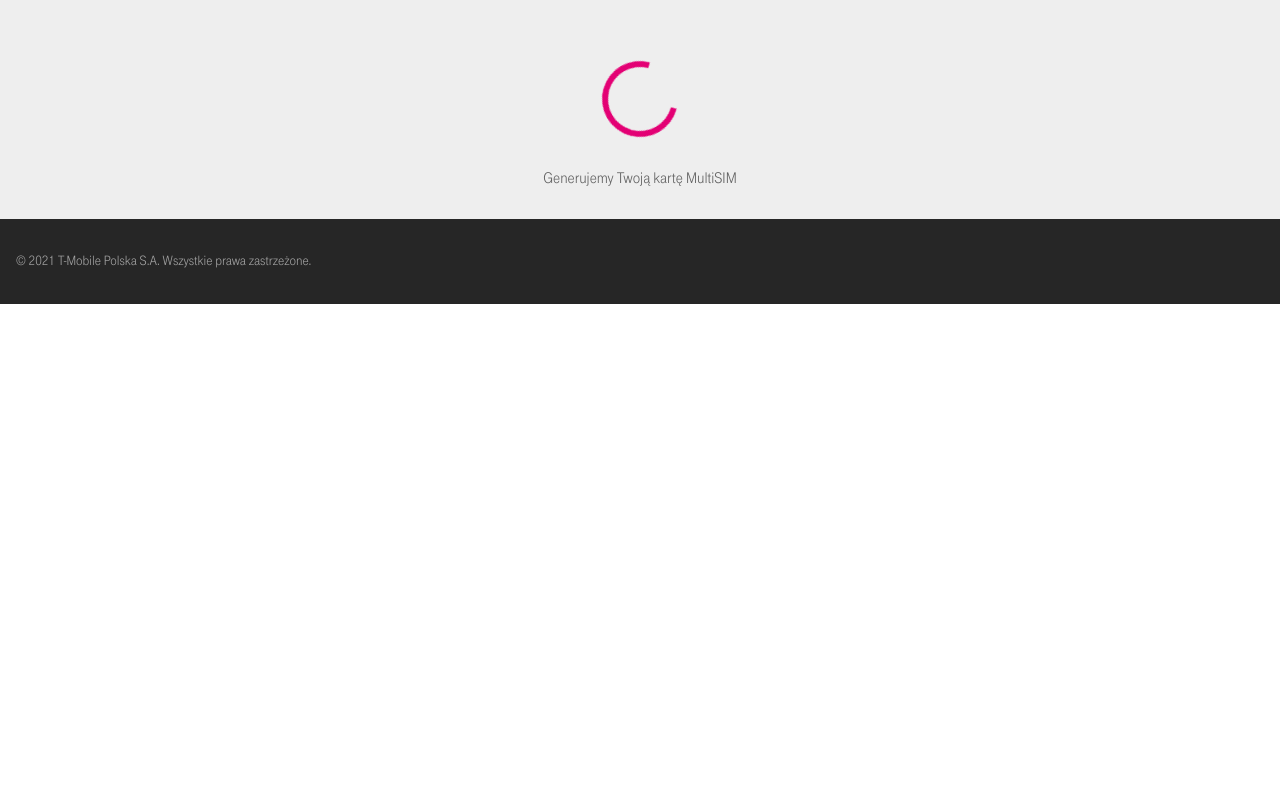
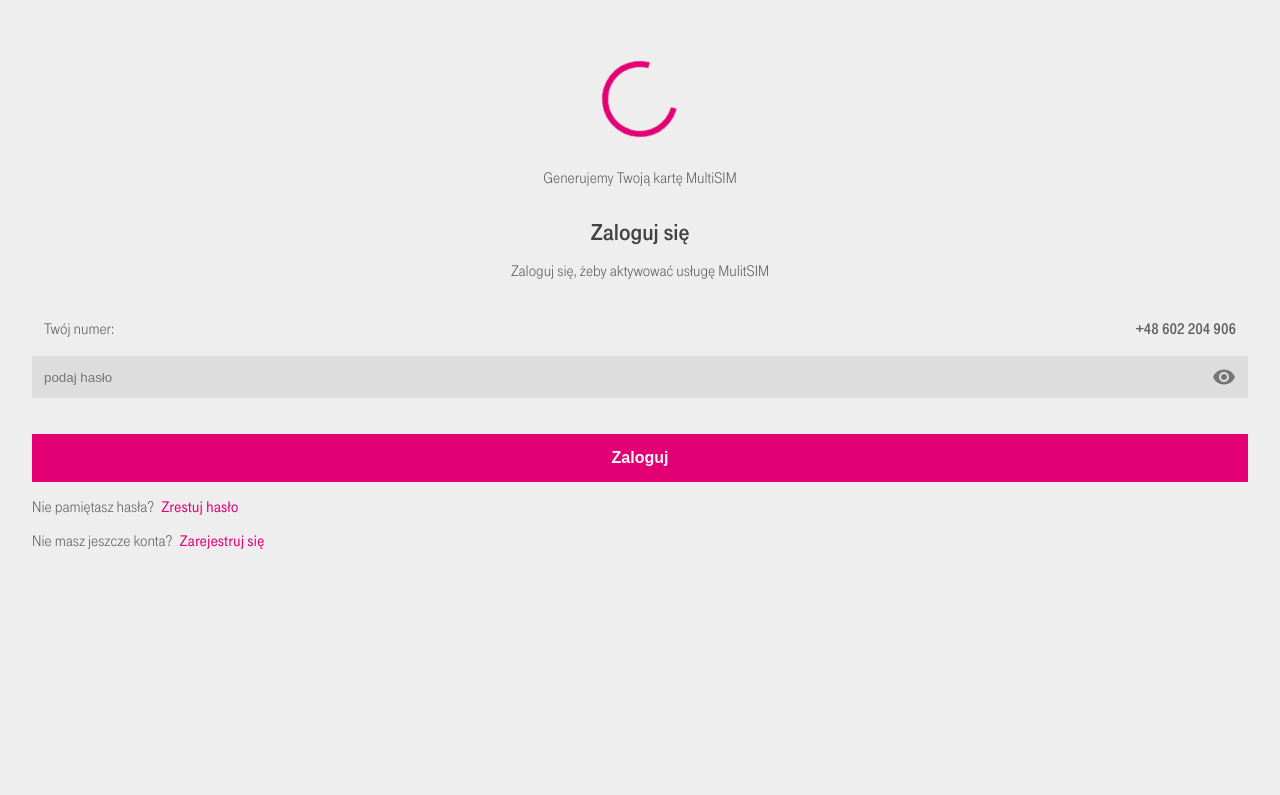
Before and after one commit to patrykbialek/venom, a website: page index.html in a window 1280 px wide. Shown: the part 1231-2026 px from the top of the page. Before the commit the page ends 1535 px from the top, so only its background shows below. Drawn offline with Linux system fonts and the light colour scheme.

Commit message:
add login form

```diff
--- a/index.html
+++ b/index.html
@@ -120,7 +120,8 @@
               Usługa MultiSIM
             </h1>
           </header>
-          <p class="tm-multisim-info__main">Dzięki usłudze MultiSIM możesz korzystać z jednego numeru telefonu na wielu urządzeniach jednocześnie.</p>
+          <p class="tm-multisim-info__main">Dzięki usłudze MultiSIM możesz korzystać z jednego numeru telefonu na wielu
+            urządzeniach jednocześnie.</p>
           <p class="tm-multisim-info__hint">Włączenie usługi MultiSIM spowoduje automatyczne włączenie usługi VoLTE i
             wyłączenie usług "Kto tam?" oraz "Już jestem".</p>
         </section>
@@ -137,11 +138,13 @@
         </section>
         <section>
           <label class="tm-multisim-info__accept-regulation" for="">
-            Akceptuję <a class="tm-btn-link">regulamin</a> usługi MultiSIM<input id="acceptRegulation" type="checkbox">
+            Akceptuję <a class="tm-button tm-button--link">regulamin</a> usługi MultiSIM<input id="acceptRegulation"
+              type="checkbox">
           </label>
           <div class="tm-multisim-info__action">
-            <button class="tm-multisim-info__cancel-button" id="cancel">Rezygnuję</button>
-            <button class="tm-multisim-info__confirm-button" id="confirm">Włącz usługę</button>
+            <button class="tm-button tm-button--link tm-multisim-info__cancel-button" id="cancel">Rezygnuję</button>
+            <button class="tm-button tm-button--primary tm-multisim-info__confirm-button" id="confirm" disabled>Włącz
+              usługę</button>
           </div>
         </section>
       </div>
@@ -188,6 +191,33 @@
       <div class="tm-sim-generation__spinner"></div>
       <div class="tm-sim-generation__message">Generujemy Twoją kartę MultiSIM</div>
     </section>
+
+    <section class="tm-signup">
+      <header class="tm-signup__header">
+        <h1>
+          Zaloguj się
+        </h1>
+      </header>
+      <p class="tm-signup__hint">Zaloguj się, żeby aktywować usługę MulitSIM</p>
+      <form action="" class="tm-signup__form">
+        <div class="tm-signup__form-phone-number">
+          <label for="">Twój numer:</label>
+          <strong>+48 602 204 906</strong>
+        </div>
+        <div class="tm-signup__form-password-input">
+          <input class="tm-input-text" type="password" placeholder="podaj hasło">
+          <a href="" class="tm-input-text-addon">
+            <img src="./images/remove_red_eye-24px.svg" alt="pokaż">
+          </a>
+        </div>
+        <div class="tm-signup__form-actions">
+          <button class="tm-button tm-button--primary">Zaloguj</button>
+          <p class="tm-reset-password">Nie pamiętasz hasła? <a href="" class="tm-button tm-button--link">Zrestuj hasło</a></p>
+          <p class="tm-register">Nie masz jeszcze konta? <a href="" class="tm-button tm-button--link">Zarejestruj się</a></p>
+        </div>
+      </form>
+    </section>
+    <br><br><br><br><br><br><br><br><br><br><br>
   </main>
 
   <footer class="tm-footer">
--- a/js/index.js
+++ b/js/index.js
@@ -2,6 +2,8 @@
 const logoutButton = document.querySelector("#logoutButton");
 const actionSpinner = document.querySelector("#actionSpinner");
 const actionMessage = document.querySelector("#actionMessage");
+const acceptRegulationCheckbox = document.querySelector("#acceptRegulation");
+const confirmButton = document.querySelector("#confirm");
 
 const message = {
   logoutBefore: "Możesz się bezpiecznie wylogować.",
@@ -14,6 +16,7 @@
 };
 
 logoutButton.addEventListener("click", logout);
+acceptRegulationCheckbox.addEventListener("click", toggleConfirmButton);
 
 setCopyrightYear();
 
@@ -35,3 +38,9 @@
   const yearElement = document.querySelector("#year");
   yearElement.innerHTML = `${new Date().getFullYear()}`;
 }
+
+function toggleConfirmButton() {
+  acceptRegulationCheckbox.checked
+    ? (confirmButton.disabled = false)
+    : (confirmButton.disabled = true);
+}
--- /dev/null
+++ b/styles/_component-button.scss
@@ -0,0 +1,48 @@
+.tm-button {
+  appearance: none;
+  border: none;
+  font-weight: 600;
+
+  font-size: 16px;
+
+  padding: 12px;
+  margin: 0 -12px 0 0;
+
+  height: 48px;
+  display: flex;
+  justify-content: center;
+  align-items: center;
+
+  &:hover,
+  &:active,
+  &:focus {
+    border: 0;
+    outline: 0;
+  }
+
+  &--default {
+    color: $color-primary;
+    background-color: transparent;
+  }
+  &--primary {
+    background-color: $color-primary;
+    color: #fafafa;
+
+    &[disabled] {
+      color: #fafafa;
+      background-color: #ccc;
+    }
+  }
+  &--link {
+    color: $color-primary;
+    background-color: transparent;
+    font-weight: 500;
+
+    margin: 0;
+    padding: 0 4px;
+
+    height: auto;
+
+    text-decoration: none;
+  }
+}
--- /dev/null
+++ b/styles/_component-input.scss
@@ -0,0 +1,7 @@
+.tm-input {
+  &-text {
+    border: none;
+    background-color: #ddd;
+    padding: 12px 12px;
+  }
+}
--- a/styles/_component-multisim.scss
+++ b/styles/_component-multisim.scss
@@ -165,9 +165,3 @@
     background-image: url("../images/check_box-checked-24px.svg");
   }
 }
-
-.tm-btn-link {
-  color: $color-primary;
-  margin: 0 4px;
-  font-weight: 500;
-}
--- /dev/null
+++ b/styles/_component-signup.scss
@@ -0,0 +1,90 @@
+.tm-signup {
+  display: flex;
+  flex-direction: column;
+  align-items: center;
+  &__header,
+  &__hint {
+    width: 100%;
+  }
+
+  &__header {
+    h1,
+    h2,
+    h3 {
+      text-align: center;
+      margin: 0;
+
+      color: #424242;
+    }
+
+    h1 {
+      font-size: 24px;
+    }
+  }
+
+  &__hint {
+    margin-bottom: 24px;
+    text-align: center;
+  }
+
+  &__form {
+    width: calc(100% - 64px);
+    display: flex;
+    flex-direction: column;
+    align-items: center;
+    padding: 16px;
+
+    &-phone-number {
+      display: flex;
+      flex-direction: row;
+      justify-content: space-between;
+      margin-bottom: 18px;
+
+      width: calc(100% - 24px);
+    }
+
+    &-password-input {
+      width: 100%;
+      display: flex;
+      flex-direction: row;
+
+      position: relative;
+
+      margin-bottom: 36px;
+
+      .tm-input-text-addon {
+        position: absolute;
+        right: 0;
+        top: 0;
+
+        display: flex;
+        justify-content: center;
+        align-items: center;
+
+        height: 42px;
+        width: 48px;
+      }
+
+      input {
+        width: 100%;
+        height: 42px;
+        display: flex;
+        align-items: center;
+      }
+    }
+
+    &-actions {
+      width: 100%;
+    }
+    .tm-button.tm-button--primary {
+      width: 100%;
+    }
+  }
+}
+
+.tm-reset-password,
+.tm-register {
+  .tm-button--link {
+    display: inline-block;
+  }
+}
--- a/styles/main.scss
+++ b/styles/main.scss
@@ -7,11 +7,14 @@
 @import "_component-footer";
 
 @import "_component-action";
+@import "_component-button";
 @import "_component-common";
 @import "_component-device";
+@import "_component-input";
 @import "_component-message";
 @import "_component-multisim";
 @import "_component-phone";
+@import "_component-signup";
 @import "_component-sim-generation";
 
 html,
```
Also changed, not shown: images/remove_red_eye-24px.svg (added), styles/main.css, 1 other file.
